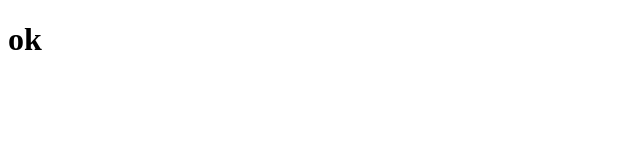
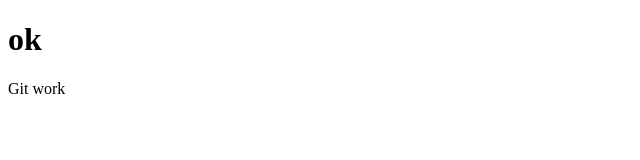
Before and after one commit to omekeuchechi/statements, a plain HTML site: page index.html in a window 1280 px wide. Shown: the full height of the page, 0-640 px from the left. Drawn offline with Linux system fonts and the light colour scheme.

Commit message:
Update index.html

```diff
--- a/index.html
+++ b/index.html
@@ -7,5 +7,6 @@
 </head>
 <body>
     <h1>ok</h1>
+    <p>Git work</p>
 </body>
 </html>
```
